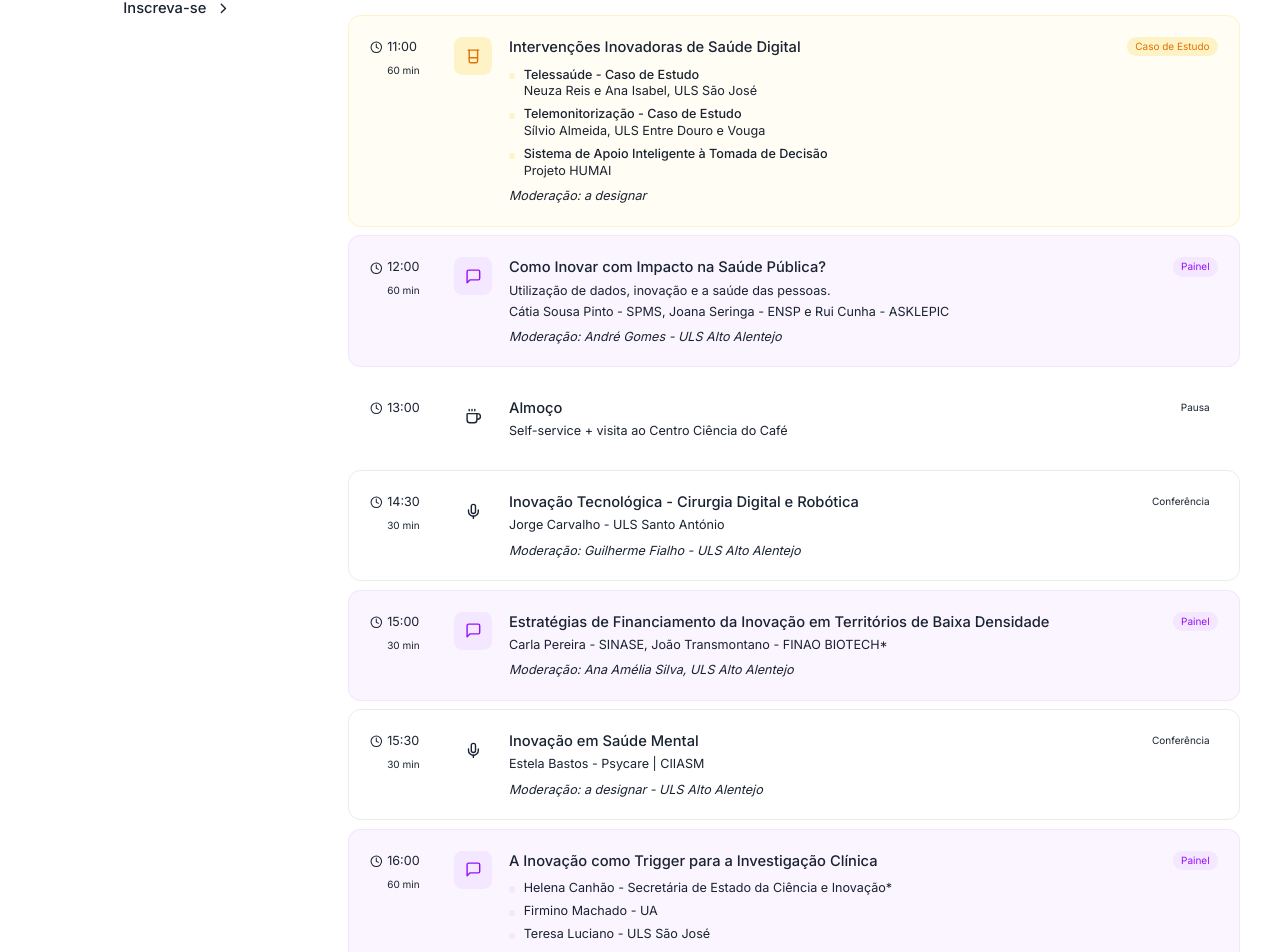
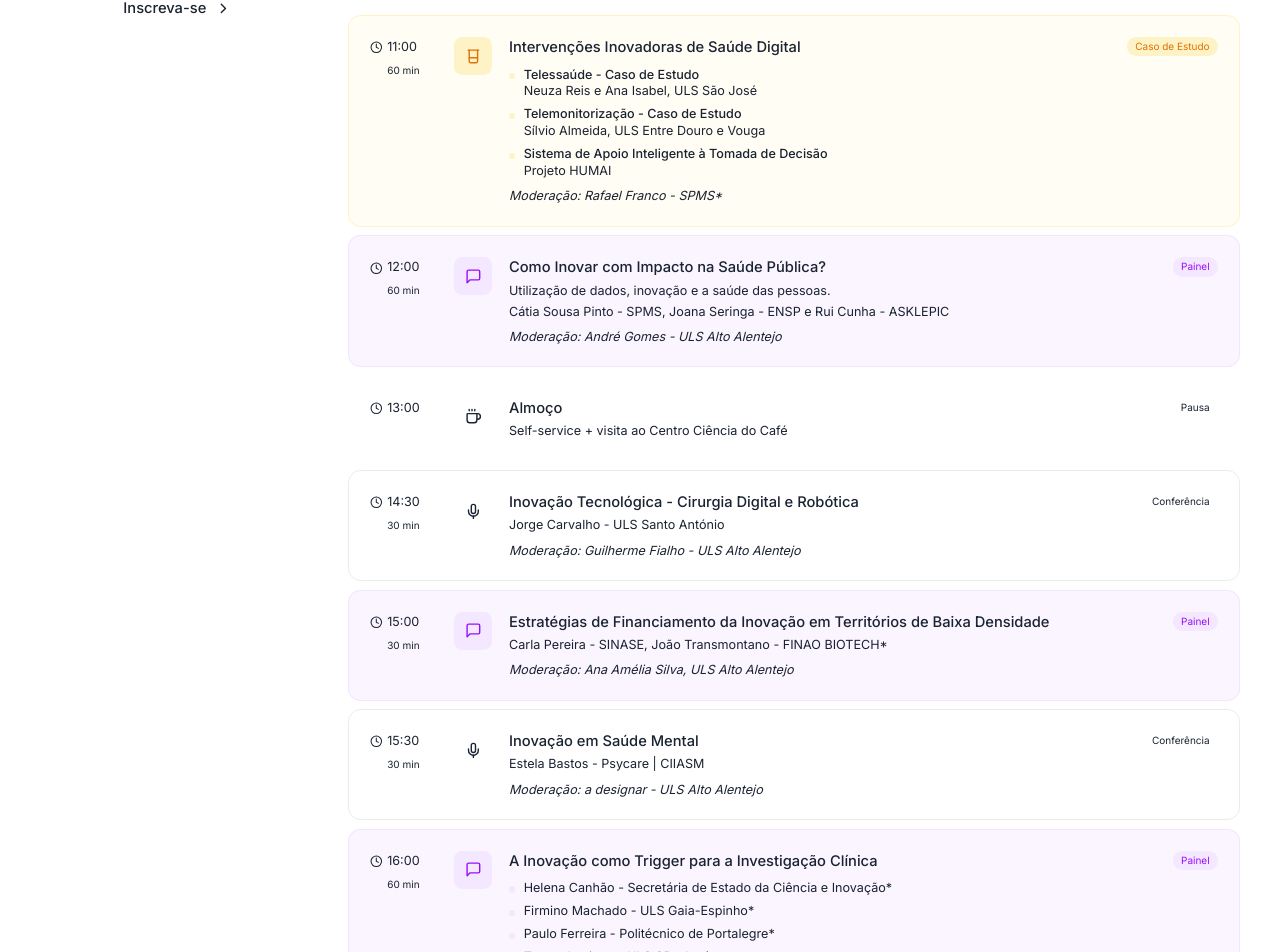
Before and after one commit to KindTech26/AlentejoInnovationSummit, a React (Vite) app: page / in a window 1280 px wide. Shown: the part 3540-4492 px from the top of the page. Built offline with nearby package versions, Linux system fonts and the light colour scheme.

Commit message:
Atualiza programa dias 20 e 21

```diff
--- a/src/app/components/ProgramaSection.tsx
+++ b/src/app/components/ProgramaSection.tsx
@@ -67,7 +67,7 @@
     type: "workshop",
     duration: "7h",
     seats: "30 lugares",
-    formadores: "a confirmar",
+    formadores: "Alberto Silva e Ana Oliveira - NOBOX",
   },
   {
     time: "09:00",
@@ -118,7 +118,7 @@
   {
     time: "11:00",
     title: "Intervenções Inovadoras de Saúde Digital",
-    moderacao: "a designar",
+    moderacao: "Rafael Franco - SPMS*",
     bullets: [
       { title: "Telessaúde - Caso de Estudo", speaker: "Neuza Reis e Ana Isabel, ULS São José" },
       { title: "Telemonitorização - Caso de Estudo", speaker: "Sílvio Almeida, ULS Entre Douro e Vouga" },
@@ -171,7 +171,8 @@
     title: "A Inovação como Trigger para a Investigação Clínica",
     bullets: [
       "Helena Canhão - Secretária de Estado da Ciência e Inovação*",
-      "Firmino Machado - UA",
+      "Firmino Machado - ULS Gaia-Espinho*",
+      "Paulo Ferreira - Politécnico de Portalegre*",
       "Teresa Luciano - ULS São José",
     ],
     moderacao: "Érica Cardoso - ULS Alto Alentejo",
```
